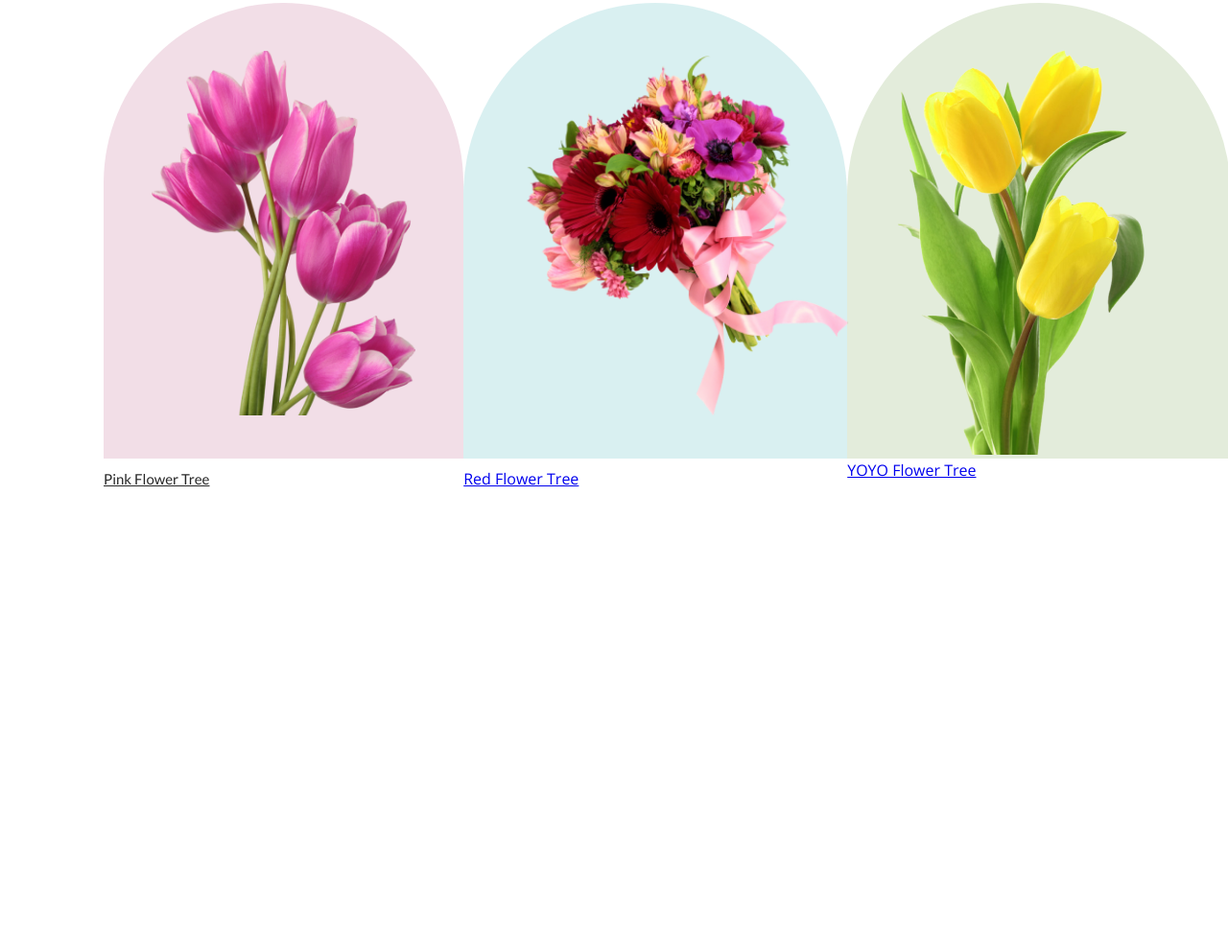
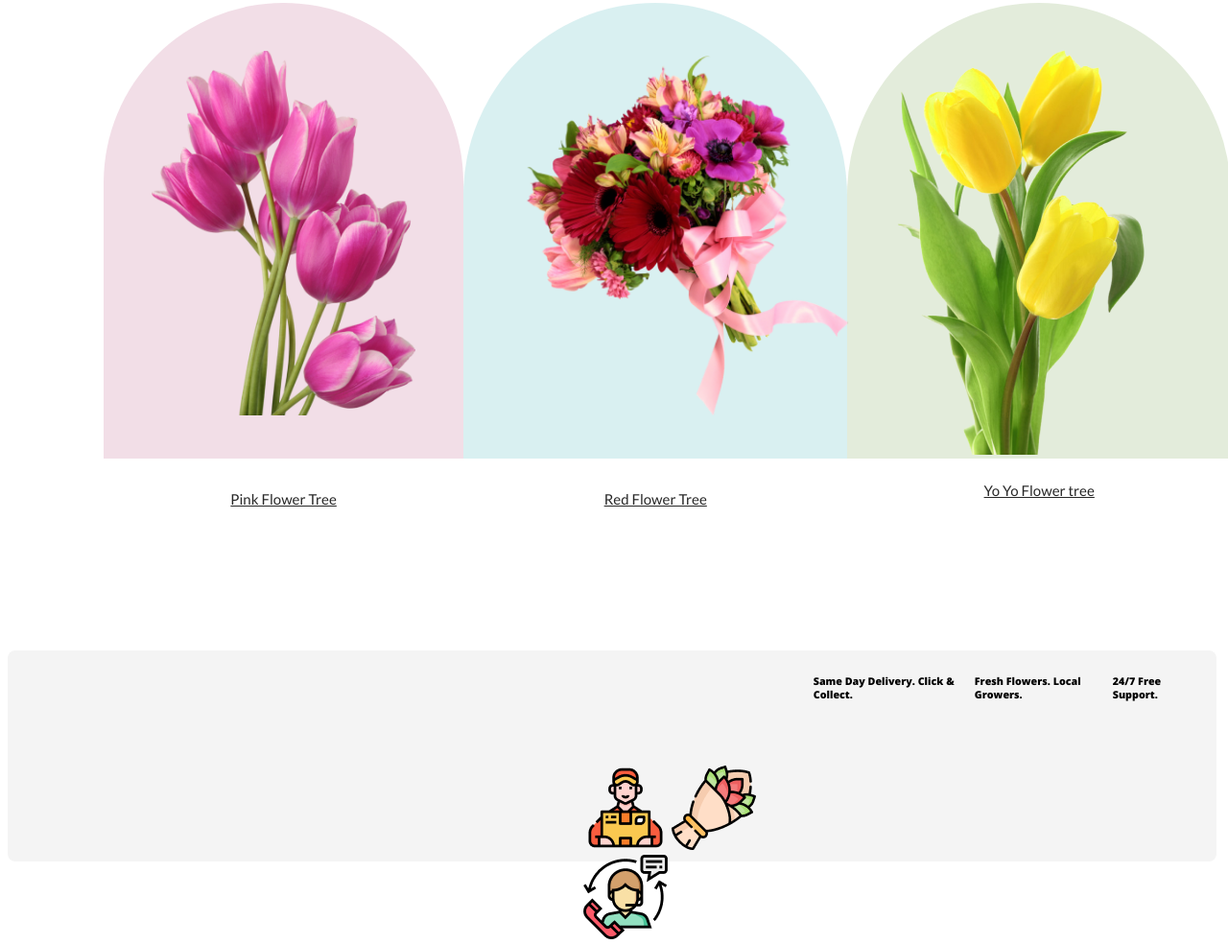
Before and after one commit to utso-sarkar/flower_shop, a plain HTML site: page index.html in a window 1280 px wide. Shown: the part 823-1807 px from the top of the page at 96% size. Before the commit the page ends 1333 px from the top, so only its background shows below. Drawn offline with nearby package versions, Linux system fonts and the light colour scheme.

Commit message:
adde menu bar

```diff
--- a/index.html
+++ b/index.html
@@ -60,18 +60,20 @@
 
 <div class="div1">
 <img class="pic1" src="flower/pink.png" alt="">
-<a class="pinki" href="#">Pink Flower Tree</a>
+<!-- <a class="pinki" href="#">Pink Flower Tree</a> -->
+<h3 class="pinki">Pink Flower Tree</h3>
 </div>
 
 
 <div class="div2">
     <img class="pic1" src="flower/tora.png" alt="">
-    <a href="#">Red Flower Tree</a>
+    <h3 class="lali">Red Flower Tree</h3>
 </div>
 <div class="div3" class="div3">
 
 <img class="pic3" src="flower/holud.png" alt="">
-<a href="#">YOYO Flower Tree</a>
+
+<h3 class="holud">Yo Yo Flower tree</h3>
 </div>
 
 
@@ -84,6 +86,44 @@
 </div>
 
 </section>
+
+<div class="section2">
+
+<div class="menu-bar">
+
+ <img class="job1p"src="flower/Group 57.png" alt="">
+    <!-- <h6>Same Day Delivery. Click & Collect.</h6> -->
+ </img><img class="job2p" src="flower/Group 58.png" alt="">
+    <!-- <h6>Fresh Flowers. Local Growers.</h6> -->
+ </img><img class="job3p" src="flower/Group 59.png" alt="">
+    <!-- <h6>24/7 Free Support.</h6> -->
+ </img>
+
+
+
+
+
+</div>
+
+<div class="job">
+
+
+<h6>Same Day Delivery. Click & Collect.</h6>
+<h6>Fresh Flowers. Local Growers.</h6>
+<h6>24/7 Free Support.</h6>
+
+
+
+</div>
+
+
+
+
+
+
+
+
+</div>
 
 
 
--- a/style.css
+++ b/style.css
@@ -110,11 +110,45 @@ body{
     padding-right: 150px;
     padding-left: 100px;
 }
-.pinki{
+.pinki , .lali , .holud{
     color: #272727;
-    text-align: center;
-    font-family: Lato;
-    font-size: 15px;
-   margin-bottom: none;
-    display: inline-flex;
-    text-decoration: underline;
+text-align: center;
+font-family: Lato;
+font-size: 15px;
+font-style: normal;
+font-weight: 500;
+line-height: 35px;
+text-decoration-line: underline;
+}
+
+
+.menu-bar{
+
+
+    padding-left: 600px;
+
+    margin-top: 120px;
+
+
+}
+.section2{
+    width: 1240px;
+    height: 220px;
+    border-radius: 8px;
+    background: rgba(39, 39, 39, 0.05);
+    display: flex;
+    margin-right: 30px;
+    margin-top: 200px;
+    padding-right: 20px;
+
+
+}
+.job1p , .job2p , .job3p{
+    width: 88px;
+    height: 88px;
+    justify-content: space-between;
+}
+.job{
+    display: flex;
+    justify-content: space-around;
+}
```
